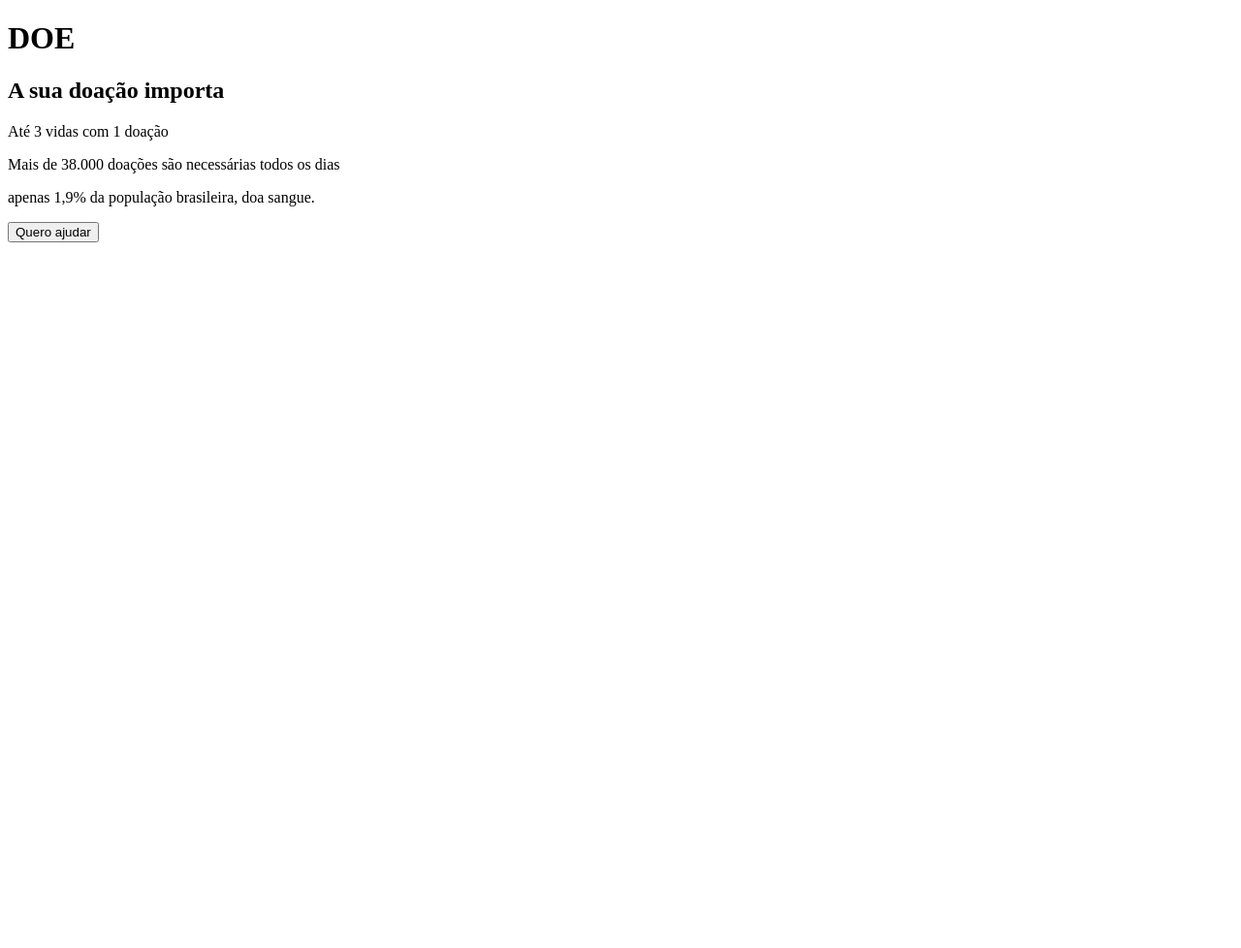
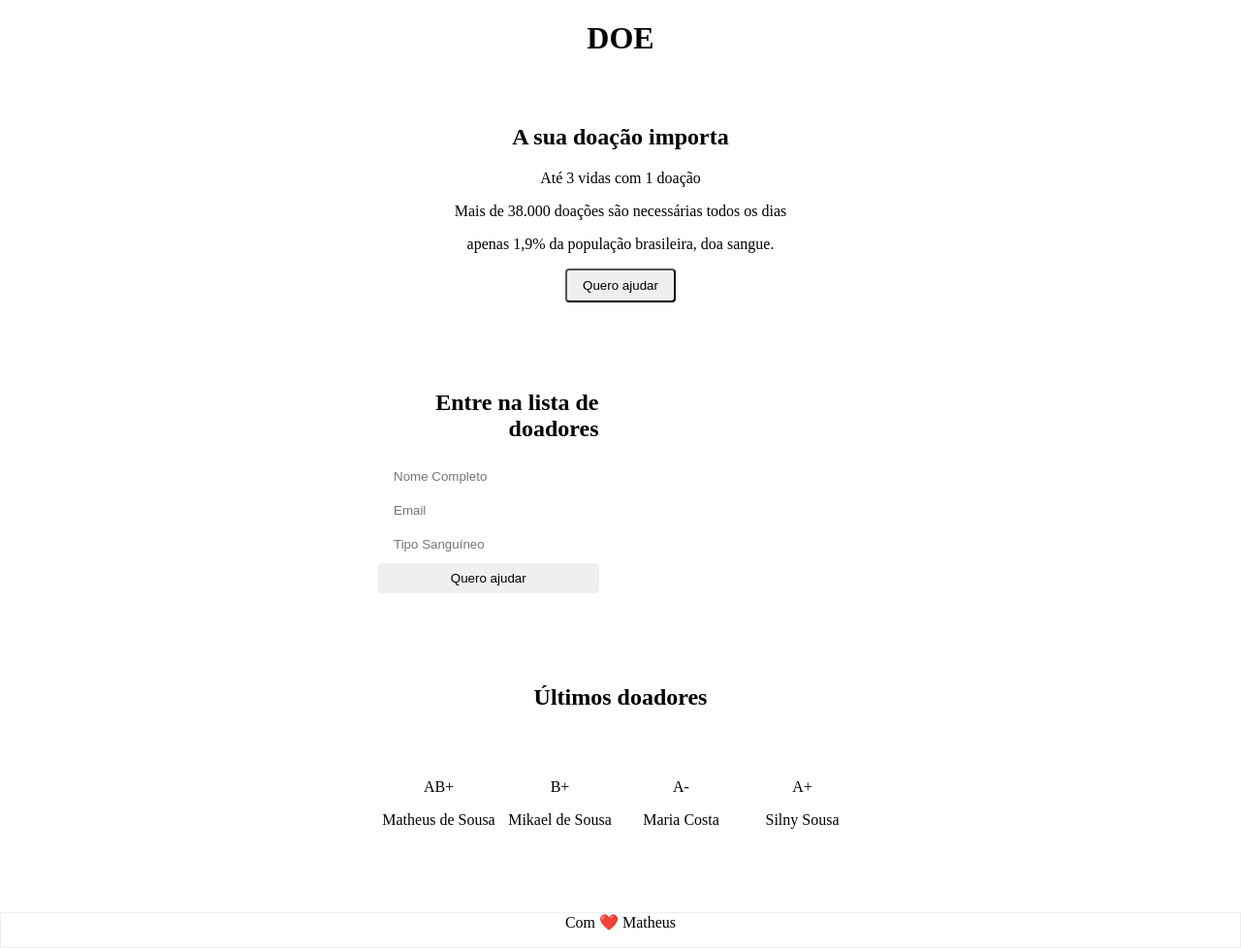
Before and after one commit to msalves008/Maratona_dev_3, a plain HTML site: page index.html in a window 1280 px wide. Shown: the whole page at 97% size. Before the commit the page ends 800 px from the top, so only its background shows below. Drawn offline with Linux system fonts and the light colour scheme.

Commit message:
Dev-FrontEnd

```diff
--- a/index.html
+++ b/index.html
@@ -1,10 +1,15 @@
 <!DOCTYPE html>
 <html lang="">
+<!--video 01:35:00-->
 
 <head>
+
     <meta charset="UTF-8">
     <meta name="viewport" content="width=device-width, initial-scale=1.0">
     <title>Doe sague! Doe vida</title>
+    <link rel="stylesheet" href="style.css">
+    <link href="https://fonts.googleapis.com/css?family=Roboto:400,700,900&display=swap" rel="stylesheet">
+
 </head>
 
 <body>
@@ -15,24 +20,50 @@
         <p>Até 3 vidas com 1 doação</p>
         <p>Mais de 38.000 doações são necessárias todos os dias</p>
         <p>apenas 1,9% da população brasileira, doa sangue.</p>
+        <button>Quero ajudar</button>
 
-        <button>Quero ajudar</button>
-        <!--video 34:24-->
+
     </header>
 
-    <section>
-
+    <section class="form">
+        <form action="/">
+            <h2>Entre na lista de doadores</h2>
+            <input type="text" name="name" placeholder="Nome Completo">
+            <input type="text" name="email" placeholder="Email">
+            <input type="text" name="blood" placeholder="Tipo Sanguíneo">
+            <button>Quero ajudar</button>
+        </form>
 
     </section>
 
     <main>
+        <h2>Últimos doadores</h2>
 
+        <section class="donors">
+            <div class="donor">
+                <div class="blood">AB+</div>
+                <p>Matheus de Sousa</p>
+            </div>
+
+            <div class="donor">
+                <div class="blood">B+</div>
+                <p>Mikael de Sousa</p>
+            </div>
+
+            <div class="donor">
+                <div class="blood">A-</div>
+                <p>Maria Costa</p>
+            </div>
+
+            <div class="donor">
+                <div class="blood">A+</div>
+                <p>Silny Sousa</p>
+            </div>
+
+        </section>
     </main>
-    <footer>
 
-    </footer>
-
-
+    <footer> Com ❤️ Matheus</footer>
 
 </body>
 
--- /dev/null
+++ b/style.css
@@ -0,0 +1,65 @@
+/* ALINHAMENTOS, ESPAÇAMENTOS LARGURAS E ALTURAS*/
+html, body{
+    margin: 0;
+}
+
+body{
+    display: flex;
+    flex-direction: column;
+    height: 100vh;
+}
+
+header button{
+padding:8px 16px ;
+border-radius: 4px ;
+}
+
+header, main, footer{
+    text-align: center;
+}
+
+.form{
+    display: grid;
+    grid-template-columns: 1fr 1fr;
+    grid-gap: 45px;
+}
+
+form input, form button{
+    width: 100%;
+
+    box-sizing: border-box;
+
+    margin-bottom: 4px;
+    padding: 8px 16px;
+    border-radius: 4px;
+
+    border: 1px;
+
+}
+
+header, .form, main{
+    margin: 0 auto 70px;
+    /*Limites dos elementos da pag. */
+    width: 90%;
+    max-width: 500px;
+
+}
+header h1, main h2{
+    margin-bottom: 70px;
+}
+.form h2{
+    text-align: right;
+
+}
+
+.donors{
+    display: grid;
+    /*define o layout como grade de colunas, (1fr fala pro navegador dividir o espaço disponivel pela quantidade de itens )*/
+    grid-template-columns: 1fr 1fr 1fr 1fr;
+}
+
+footer{
+    margin-top: auto;
+    padding-bottom: 16px;
+    border:  1px solid #eee;
+}
```
